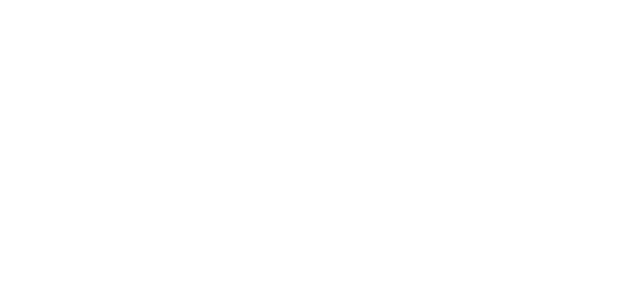
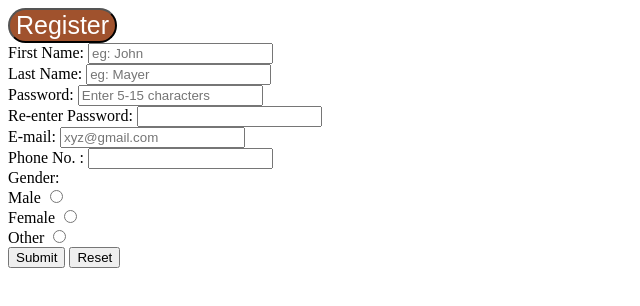
Before and after one commit to Gauuu9/IP, a plain HTML site: page index.html in a window 1280 px wide. Shown: the whole page, without its empty margins (0-640 px from the left). Drawn offline with Linux system fonts and the light colour scheme.

Commit message:
register page
css remains

```diff
--- a/index.html
+++ b/index.html
@@ -1,2 +1,45 @@
 <!DOCTYPE html>
-<!-- wasd -->
+<html lang="en">
+<head>
+    <meta charset="UTF-8">
+    <meta name="viewport" content="width=device-width, initial-scale=1.0">
+    <title>Register</title>
+</head>
+<body>
+    <a href="homepage.html">
+       <button onclick="doThis ()" style = "font-size: 25px; background-color: sienna; color: white; border-radius: 25px;" >Register</button>
+    </a>
+    <form action="index.php" method="post">
+        <label for="name"> First Name: </label>
+        <input type="text" id="name" placeholder="eg: John"><br>
+
+        <label for="name"> Last Name: </label>
+        <input type="text" id="name" placeholder="eg: Mayer" required><br>
+
+        <label for="password"> Password: </label>
+        <input type="password" id="password" placeholder="Enter 5-15 characters" minlength="5" maxlength="15"><br>
+
+        <label for="password"> Re-enter Password: </label>
+        <input type="password" id="password" minlength="5" maxlength="15" required><br>
+
+        <label for="email"> E-mail: </label>
+        <input type="email" id="email" placeholder="xyz@gmail.com" required><br>
+
+        <label for="phone"> Phone No. : </label>
+        <input type="tel" id="phone" maxlength="10" required><br>
+
+        <label for="title"> Gender:</label><br>
+        <label for="Male"> Male</label>
+        <input type="radio" id="Male" value="Male" name="title"><br>
+        <label for="Female"> Female</label>
+        <input type="radio" id="Female" value="Female" name="title"><br>
+        <label for=" Other"> Other</label>
+        <input type="radio" id=" Other" value=" Other" name="title"><br>
+
+
+        <input type="submit">
+        <input type="reset">
+
+    </form>
+</body>
+</html>
```
Also changed, not shown: homepage.html (added, +11 -0 lines).
